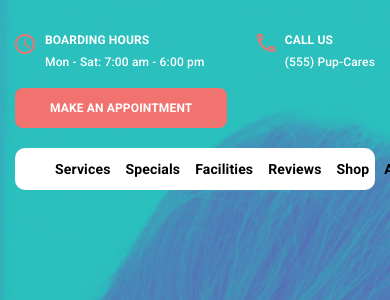
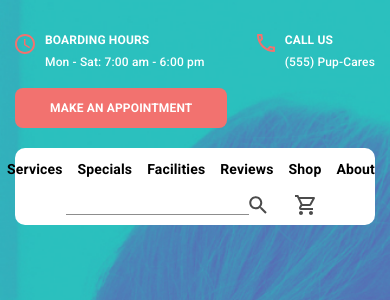
Before and after one commit to YamahaTenere/site, a plain HTML site: page index.html in a window 390 px wide. Shown: the part 83-383 px from the top of the page. Drawn offline with Linux system fonts and the light colour scheme.

Commit message:
Add files via upload

```diff
--- a/css/style.css
+++ b/css/style.css
@@ -147,7 +147,7 @@ body {
 	display: flex;
 	padding: 10px 48px 10px 40px;
 	justify-content: space-between;
-	column-gap: 15px;
+	gap: 15px;
 
 	align-items: center;
 	background-color: #fff;
@@ -281,3 +281,14 @@ body {
 	}
 
 }
+
+@media (max-width: 767.98px) {
+	.navi {
+		flex-wrap: wrap;
+		justify-content: center;
+	}
+
+	.head__title {
+		font-size: 32px;
+	}
+}
```
